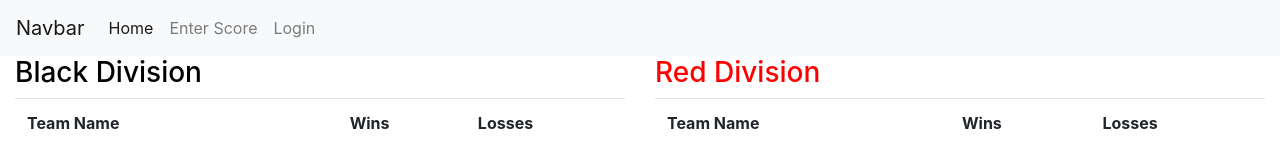
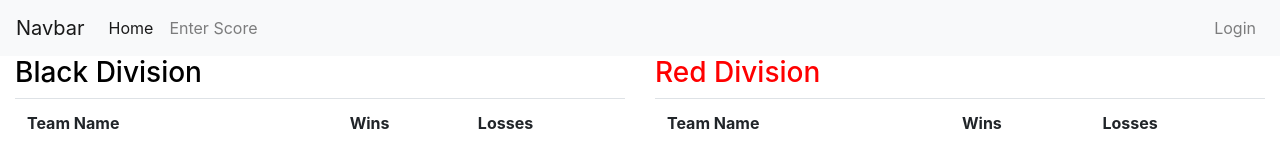
Before and after one commit to mattschreiber/tobbl-app, a React (Create React App) app: page / in a window 1280 px wide. Shown: the top 145 px of the page. Built offline with nearby package versions, Linux system fonts and the light colour scheme.

Commit message:
updated layout so form was wider

```diff
--- a/src/App.js
+++ b/src/App.js
@@ -14,20 +14,21 @@ import './App.css';
 
 const Nav = () => (
   <nav className="navbar navbar-expand-lg navbar-light bg-light">
-      <a className="navbar-brand" href="#">Navbar</a>
+      <a className="navbar-brand" href="/">Navbar</a>
   <button className="navbar-toggler" type="button" data-toggle="collapse" data-target="#navbarNav" aria-controls="navbarNav" aria-expanded="false" aria-label="Toggle navigation">
     <span className="navbar-toggler-icon"></span>
   </button>
   <div className="collapse navbar-collapse" id="navbarNav">
     <ul className="navbar-nav">
       <li className="nav-item active">
-        {/* <a className="nav-link" href="#">Home <span className="sr-only">(current)</span></a> */}
         <Link className="nav-link" to="/">Home <span className="sr-only">(current)</span></Link>
       </li>
       <li className="nav-item">
         <Link className="nav-link" to="/record-entry">Enter Score</Link>
       </li>
-      <li className="nav-item">
+    </ul>
+    <ul className="navbar-nav ml-auto">
+    <li className="nav-item">
         <Link className="nav-link" to="/login">Login</Link>
       </li>
     </ul>
```
